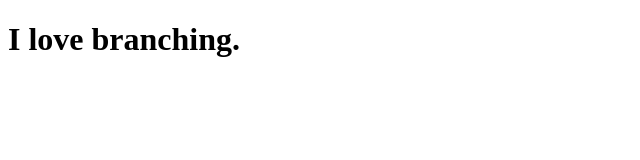
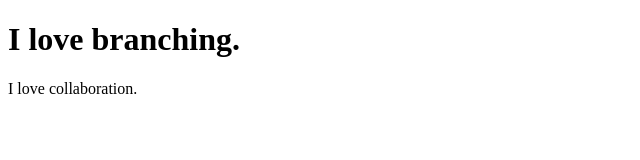
Before and after one commit to Nepios/i-love-gh-pages, a plain HTML site: page index.html in a window 1280 px wide. Shown: the whole page, without its empty margins (0-640 px from the left). Drawn offline with Linux system fonts and the light colour scheme.

Commit message:
making a commit on collaboration branch

```diff
--- a/index.html
+++ b/index.html
@@ -5,5 +5,6 @@
 </head>
 <body>
 	<h1>I love branching.</h1>
+	<p>I love collaboration.</p>
 </body>
 </html>
```
